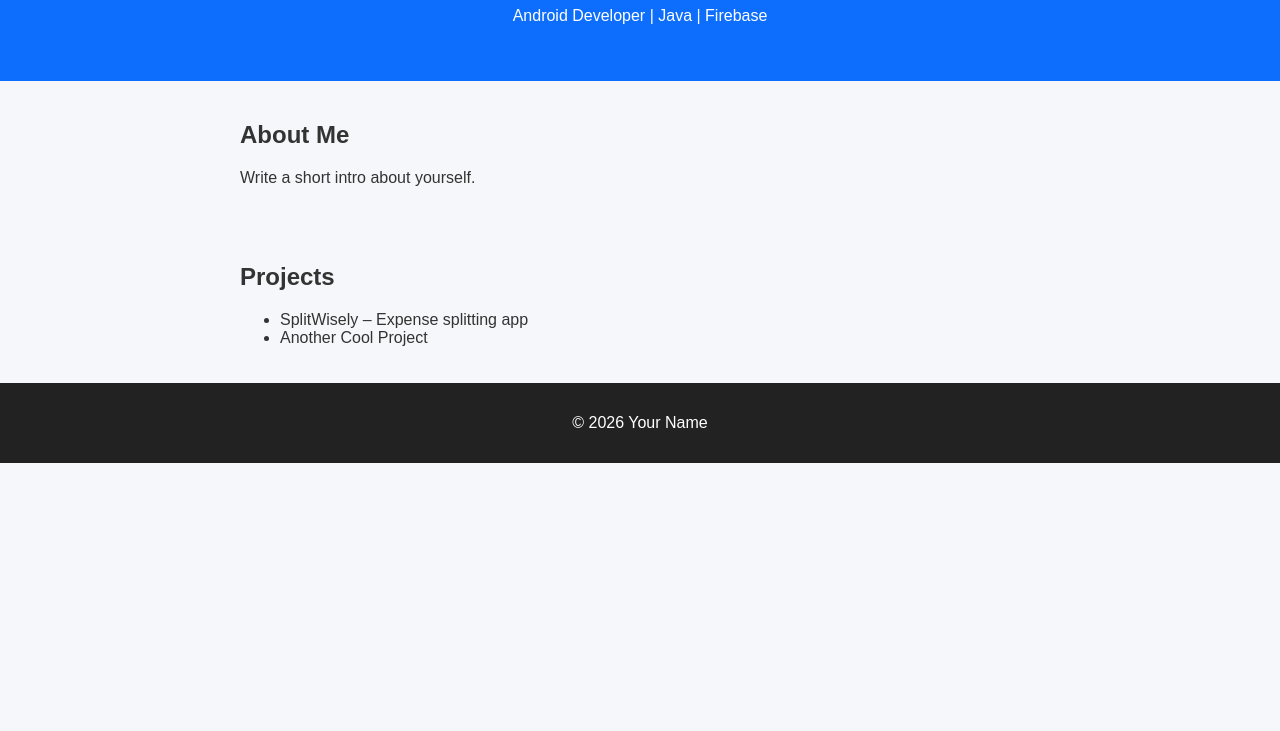
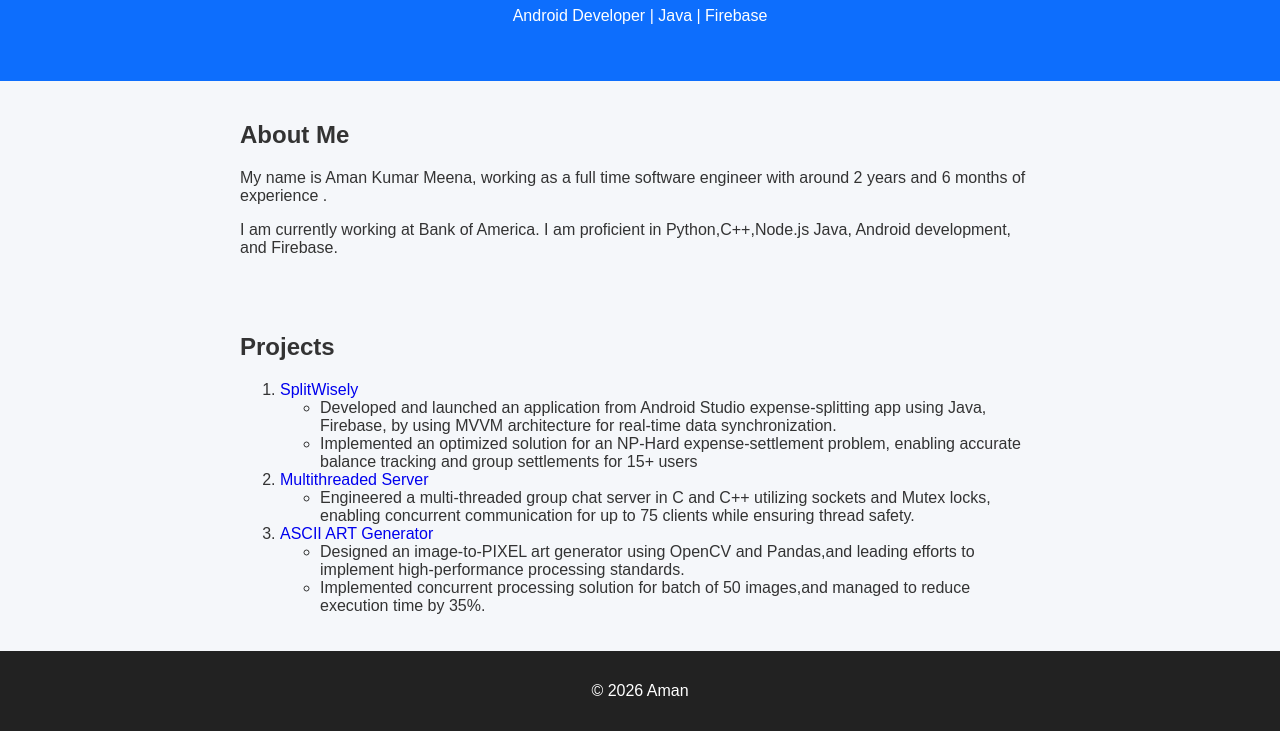
Before and after one commit to akm19117012/portfolio-site, a plain HTML site: page index.html in a window 1280 px wide. Shown: the part 113-844 px from the top of the page. Before the commit the page ends 800 px from the top, so only its background shows below. Drawn offline with Linux system fonts and the light colour scheme.

Commit message:
Revise portfolio details for Aman Kumar Meena
Updated personal information and project details in the portfolio.

```diff
--- a/index.html
+++ b/index.html
@@ -3,33 +3,50 @@
 <head>
 <meta charset="UTF-8" />
 <meta name="viewport" content="width=device-width, initial-scale=1.0" />
-<title>Your Name | Portfolio</title>
+<title>Aman | Portfolio</title>
 <link rel="stylesheet" href="style.css" />
 </head>
 <body>
 <header>
-<h1>Your Name</h1>
+<h1>Aman</h1>
 <p>Android Developer | Java | Firebase</p>
 </header>
 
 
 <section>
 <h2>About Me</h2>
-<p>Write a short intro about yourself.</p>
+<p>My name is Aman Kumar Meena, working as a full time software engineer with around 2 years and 6 months of experience .</p>
+<p>I am currently working at Bank of America. I am proficient in Python,C++,Node.js Java, Android development, and Firebase.  </p>
 </section>
 
 
 <section>
 <h2>Projects</h2>
+<ol>
+<li><a href="https://akm19117012.github.io/SplitWisely/" style="text-decoration: none;">SplitWisely</a></li>
 <ul>
-<li>SplitWisely – Expense splitting app</li>
-<li>Another Cool Project</li>
+    <li>Developed and launched an application from Android Studio expense-splitting app using Java, Firebase, by using
+        MVVM architecture for real-time data synchronization.
+    </li>
+    <li>Implemented an optimized solution for an NP-Hard expense-settlement problem, enabling accurate balance tracking and group settlements for 15+ users</li>
 </ul>
+<li><a href="#" style="text-decoration: none;">Multithreaded Server</a></li>
+    <ul>
+    <li>Engineered a multi-threaded group chat server in C and C++ utilizing sockets and Mutex locks, enabling
+concurrent communication for up to 75 clients while ensuring thread safety.</li>
+    </ul>
+<li><a href="#" style="text-decoration: none;">ASCII ART Generator</a></li>
+    <ul>
+    <li>Designed an image-to-PIXEL art generator using OpenCV and Pandas,and leading efforts to implement high-performance
+processing standards.</li>
+    <li>Implemented concurrent processing solution for batch of 50 images,and managed to reduce execution time by 35%.</li>
+    </ul>
+</ol>
 </section>
 
 
 <footer>
-<p>© 2026 Your Name</p>
+<p>© 2026 Aman</p>
 </footer>
 </body>
 </html>
```
